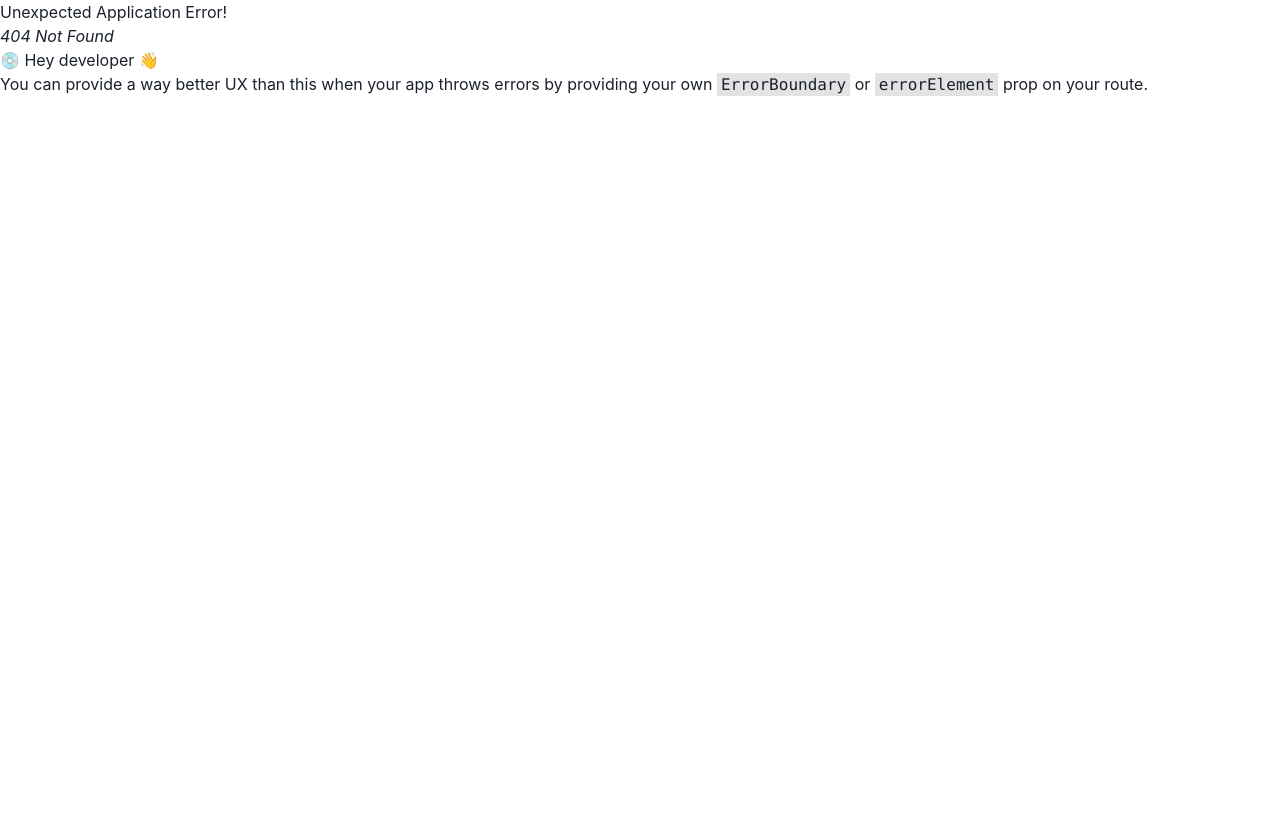
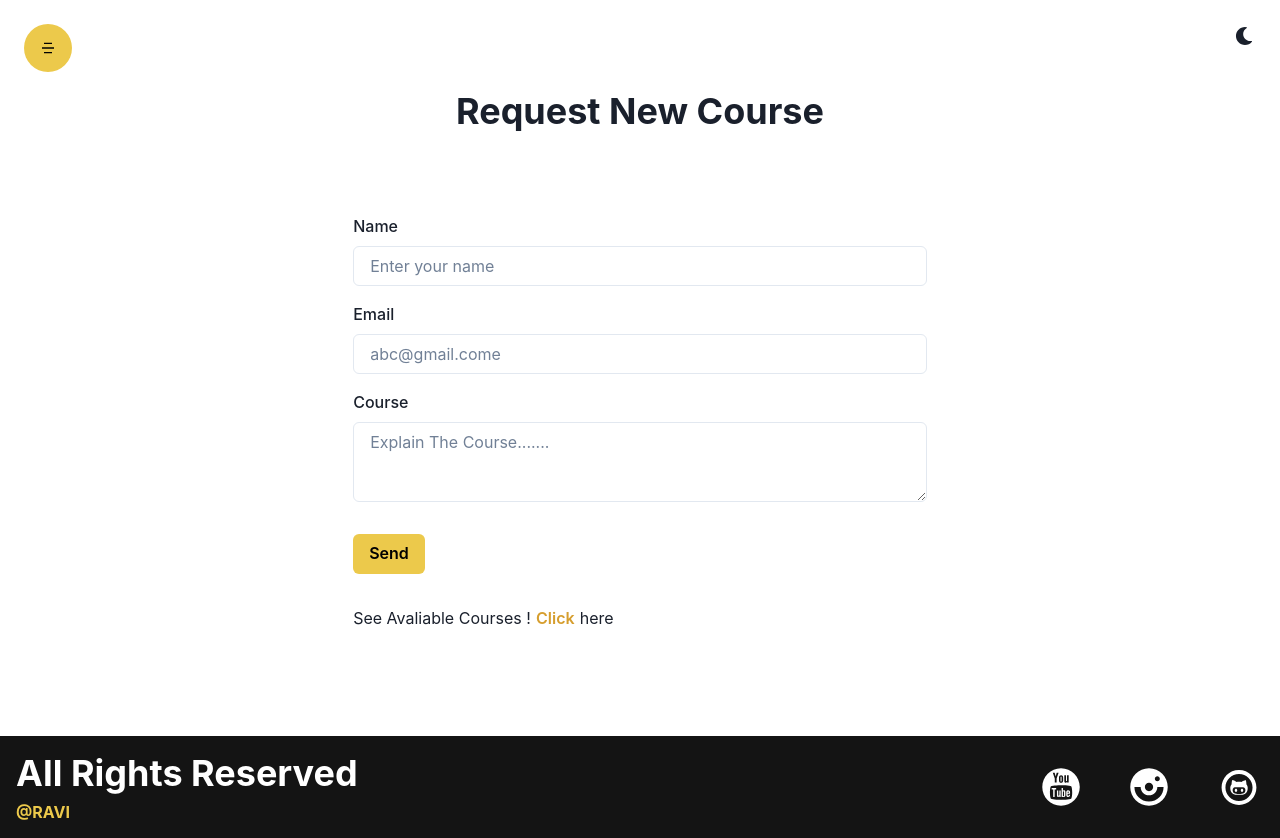
Before and after one commit to RAVI-ARVI/CourseApp, a React (Create React App) app: page /request in a window 1280 px wide. Before the commit this address had no page. Before the commit the page ends 800 px from the top, so only its background shows below. Built offline with nearby package versions, Linux system fonts and the light colour scheme.

Commit message:
add the contactus page and request courses page

```diff
--- /dev/null
+++ b/src/components/Contact/Contact.jsx
@@ -0,0 +1,75 @@
+import {
+  Box,
+  Button,
+  Container,
+  FormLabel,
+  Heading,
+  Input,
+  Textarea,
+  VStack,
+} from '@chakra-ui/react';
+import React, { useState } from 'react';
+import { Link } from 'react-router-dom';
+
+function Contact() {
+  const [name, setName] = useState('');
+  const [email, setEmail] = useState('');
+  const [message, setMessage] = useState('');
+  return (
+    <Container h={'92vh'}>
+      <VStack h={'full'} justifyContent={'center'} spacing={'16'}>
+        <Heading children="Contact US" />
+        <form style={{ width: '100%' }}>
+          <Box my={'4'}>
+            <FormLabel id="name" children="Name" />
+            <Input
+              type="text"
+              id="name"
+              value={name}
+              onChange={e => setName(e.target.value)}
+              placeholder="Enter your name"
+              focusBorderColor="yellow.400"
+              required
+            />
+          </Box>
+          <Box my={'4'}>
+            <FormLabel id="email" children="Email" />
+            <Input
+              type="email"
+              id="email"
+              value={email}
+              onChange={e => setEmail(e.target.value)}
+              placeholder="abc@gmail.come"
+              focusBorderColor="yellow.400"
+              required
+            />
+          </Box>
+          <Box my={'4'}>
+            <FormLabel id="message" children="Message" />
+            <Textarea
+              id="message"
+              value={message}
+              onChange={e => setMessage(e.target.value)}
+              placeholder="Your Message ....... "
+              focusBorderColor="yellow.400"
+            />
+          </Box>
+          <Button type="submit" my={'4'} colorScheme="yellow">
+            Send
+          </Button>
+          <Box my="4">
+            Request for a course?
+            <Link to={'/request'}>
+              <Button colorScheme="yellow" variant={'link'}>
+                Click
+              </Button>
+              here
+            </Link>
+          </Box>
+        </form>
+      </VStack>
+    </Container>
+  );
+}
+
+export default Contact;
--- /dev/null
+++ b/src/components/Contact/index.js
@@ -0,0 +1 @@
+export { default } from './Contact';
--- /dev/null
+++ b/src/components/Request/Request.jsx
@@ -0,0 +1,76 @@
+import {
+  Box,
+  Button,
+  Container,
+  FormLabel,
+  Heading,
+  Input,
+  Textarea,
+  VStack,
+} from '@chakra-ui/react';
+import React, { useState } from 'react';
+import { Link } from 'react-router-dom';
+
+function Request() {
+  const [name, setName] = useState('');
+  const [email, setEmail] = useState('');
+  const [course, setCourse] = useState('');
+  return (
+    <Container h={'92vh'}>
+      <VStack h={'full'} justifyContent={'center'} spacing={'16'}>
+        <Heading children="Request New Course" />
+        <form style={{ width: '100%' }}>
+          <Box my={'4'}>
+            <FormLabel id="name" children="Name" />
+            <Input
+              type="text"
+              id="name"
+              value={name}
+              onChange={e => setName(e.target.value)}
+              placeholder="Enter your name"
+              focusBorderColor="yellow.400"
+              required
+            />
+          </Box>
+          <Box my={'4'}>
+            <FormLabel id="email" children="Email" />
+            <Input
+              type="email"
+              id="email"
+              value={email}
+              onChange={e => setEmail(e.target.value)}
+              placeholder="abc@gmail.come"
+              focusBorderColor="yellow.400"
+              required
+            />
+          </Box>
+          <Box my={'4'}>
+            <FormLabel id="course" children="Course" />
+            <Textarea
+              id="course"
+              value={course}
+              onChange={e => setCourse(e.target.value)}
+              placeholder="Explain The Course....... "
+              focusBorderColor="yellow.400"
+            />
+          </Box>
+          <Button type="submit" my={'4'} colorScheme="yellow">
+            Send
+          </Button>
+          <Box my="4">
+            See Avaliable Courses ! {'  '}
+            <Link to={'/courses'}>
+              <Button colorScheme="yellow" variant={'link'}>
+                Click {'  '}
+              </Button>
+              {'  '}
+              here
+            </Link>
+          </Box>
+        </form>
+      </VStack>
+    </Container>
+  );
+}
+
+export default Request;
--- /dev/null
+++ b/src/components/Request/index.js
@@ -0,0 +1 @@
+export { default } from './Request';
--- a/src/routes/main.jsx
+++ b/src/routes/main.jsx
@@ -9,6 +9,8 @@ import ResetPassword from '../components/Auth/ResetPassword';
 
 const Home = lazy(() => import('../components/Home'));
 const Courses = lazy(() => import('../components/Courses'));
+const Contact = lazy(() => import('../components/Contact'));
+const Request = lazy(() => import('../components/Request'));
 
 export const mainRoutes = [
   {
@@ -28,6 +30,22 @@ export const mainRoutes = [
         element: (
           <Suspense fallback={<h1>loading... </h1>}>
             <Courses />
+          </Suspense>
+        ),
+      },
+      {
+        path: '/contact',
+        element: (
+          <Suspense fallback={<h1>loading... </h1>}>
+            <Contact />
+          </Suspense>
+        ),
+      },
+      {
+        path: '/request',
+        element: (
+          <Suspense fallback={<h1>loading.........</h1>}>
+            <Request />
           </Suspense>
         ),
       },
```
